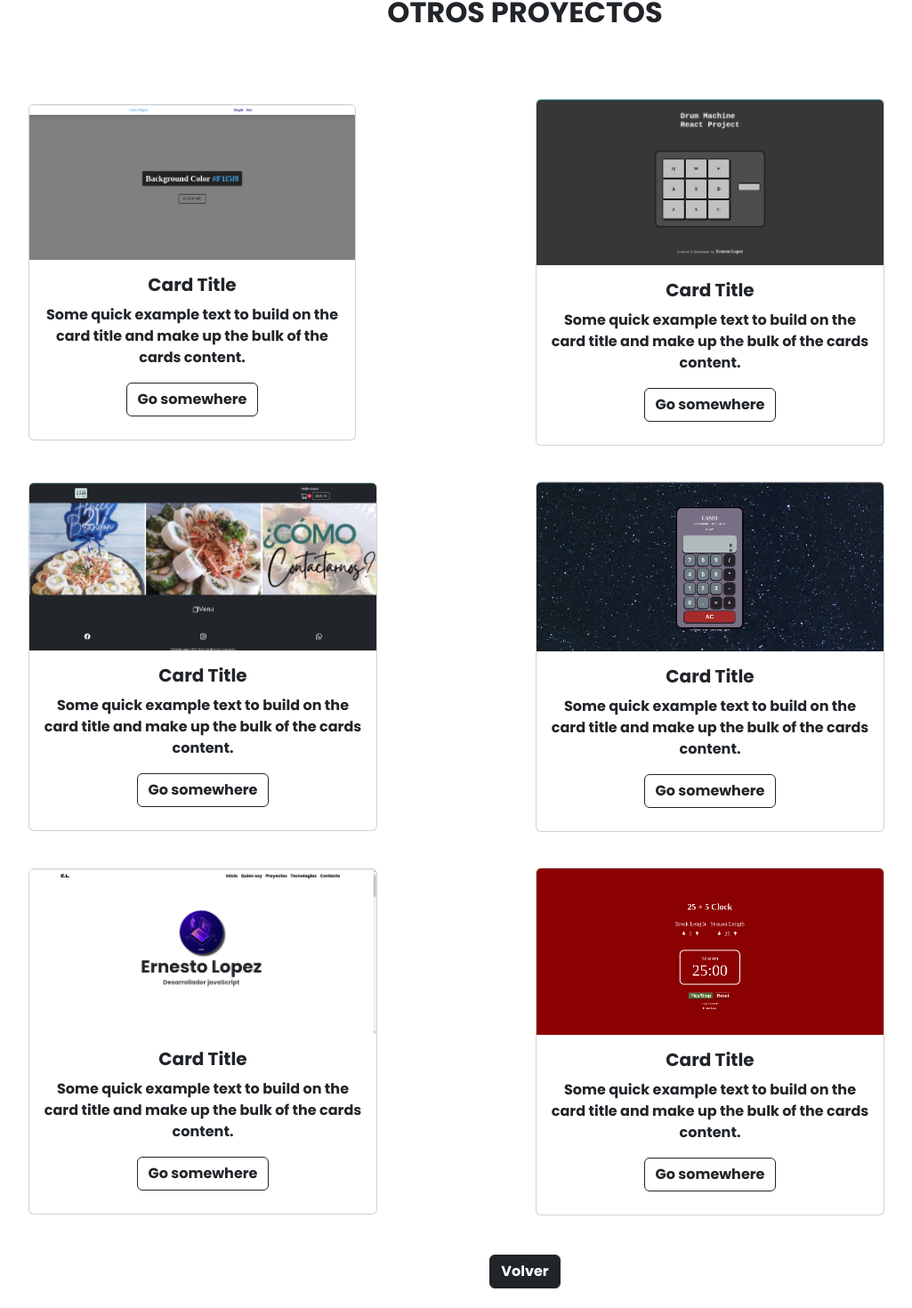
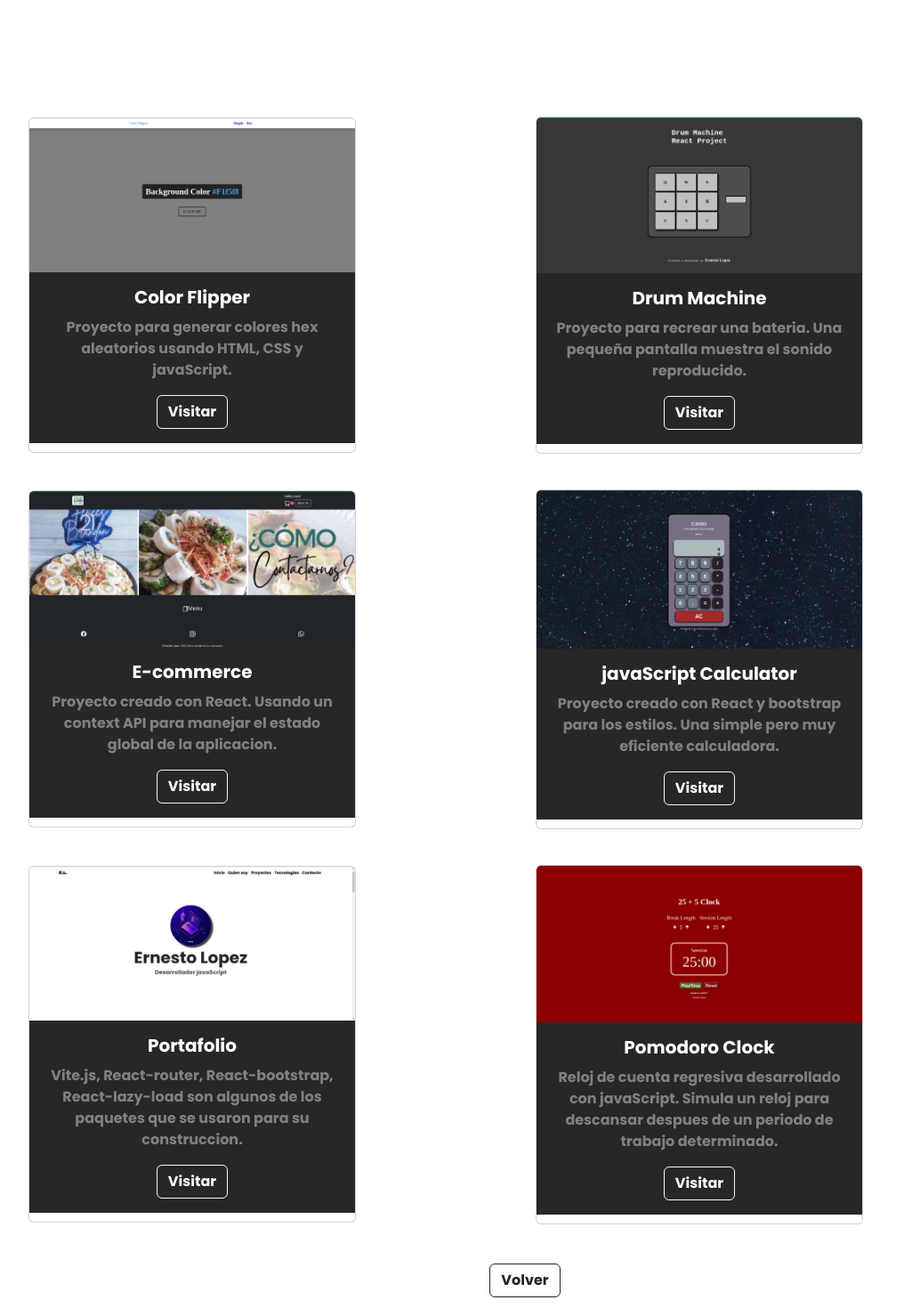
Before and after one commit to Ernestol2/portfolio, a React (Vite) app: page /proyectos in a window 1280 px wide. Shown: the part 105-1575 px from the top of the page at 89% size, without its empty margins (50-1075 px from the left). Built offline with nearby package versions, Linux system fonts and the light colour scheme; a web font is replaced by a local one.

Commit message:
more projects update1

```diff
--- a/src/App.css
+++ b/src/App.css
@@ -233,11 +233,11 @@ h2 {
 .more {
     min-height: 1200px;
     text-align: center;
-    padding-top: 100px;
+    padding-top: 70px;
 }
 
 .more h2 {
-    padding-bottom: 50px;
+    padding-bottom: 100px;
 }
 
 .more-container .row {
@@ -249,6 +249,18 @@ h2 {
 
 .row div {
     margin-bottom: 10px;
+}
+
+.container .card-body {
+    background-color: #272727;
+}
+
+.container .card-title {
+    color: white;
+}
+
+.container .card-text {
+    color: gray;
 }
 
 /* Responsivo */
--- a/src/MoreProjects.jsx
+++ b/src/MoreProjects.jsx
@@ -1,3 +1,4 @@
+import { useEffect } from 'react'
 import { Button, Card, Col, Container, Row } from 'react-bootstrap'
 import { Link } from 'react-router-dom'
 import calculatorReact from './images/calculator-react.png'
@@ -9,6 +10,12 @@ import ecommerce from './images/sushi-store.png'
 
 
 export default function MoreProjects() {
+
+  useEffect(() => {
+    window.scrollTo(0 , 0);
+  }, [])
+
+
   return (
     <div className='more'>
       <h2>OTROS PROYECTOS</h2>
@@ -19,81 +26,89 @@ export default function MoreProjects() {
                 <Card style={{ width: '23rem' }}>
                   <Card.Img variant="top" src={colorFlipper} />
                   <Card.Body>
-                    <Card.Title>Card Title</Card.Title>
+                    <Card.Title>Color Flipper</Card.Title>
                     <Card.Text>
-                      Some quick example text to build on the card title and make up the
-                      bulk of the cards content.
+                      Proyecto para generar colores hex aleatorios usando HTML, CSS y javaScript.
                     </Card.Text>
-                    <Button variant="outline-dark">Go somewhere</Button>
+                    <a href="https://hex-color-generator-el.netlify.app/" target='_blank' rel='noreferrer'>
+                    <Button variant="outline-light">Visitar</Button>
+                    </a>
                   </Card.Body>
                 </Card>
               </Col>
               <Col xs={12} md={6}>
-              <Card style={{ width: '24.5rem' }}>
+              <Card style={{ width: '23rem' }}>
                   <Card.Img variant="top" src={drumMachine} />
                   <Card.Body>
-                    <Card.Title>Card Title</Card.Title>
+                    <Card.Title>Drum Machine</Card.Title>
                     <Card.Text>
-                      Some quick example text to build on the card title and make up the
-                      bulk of the cards content.
+                      Proyecto para recrear una bateria. Una pequeña pantalla muestra el sonido reproducido.
                     </Card.Text>
-                    <Button variant="outline-dark">Go somewhere</Button>
+                    <a href="https://super-torte-46389c.netlify.app/" target='_blank' rel='noreferrer'>
+
+                      <Button variant="outline-light">Visitar</Button>
+                    </a>
                   </Card.Body>
                 </Card>
               </Col>
             </Row>
             <Row>
               <Col xs={12} md={6}>
-                <Card style={{ width: '24.5rem' }}>
+                <Card style={{ width: '23rem' }}>
                   <Card.Img variant="top" src={ecommerce} />
                   <Card.Body>
-                    <Card.Title>Card Title</Card.Title>
+                    <Card.Title>E-commerce</Card.Title>
                     <Card.Text>
-                      Some quick example text to build on the card title and make up the
-                      bulk of the cards content.
+                      Proyecto creado con React. Usando un context API para manejar el estado global de la aplicacion.
                     </Card.Text>
-                    <Button variant="outline-dark">Go somewhere</Button>
+                    <a href="https://jocular-crumble-48888e.netlify.app/" target='_blank' rel='noreferrer'>
+                      <Button variant="outline-light">Visitar</Button>
+                    </a>
                   </Card.Body>
                 </Card>
               </Col>
               <Col xs={12} md={6}>
-              <Card style={{ width: '24.5rem' }}>
+              <Card style={{ width: '23rem' }}>
                   <Card.Img variant="top" src={calculatorReact} />
                   <Card.Body>
-                    <Card.Title>Card Title</Card.Title>
+                    <Card.Title>javaScript Calculator</Card.Title>
                     <Card.Text>
-                      Some quick example text to build on the card title and make up the
-                      bulk of the cards content.
+                      Proyecto creado con React y bootstrap para los estilos. Una simple pero muy eficiente calculadora.
                     </Card.Text>
-                    <Button variant="outline-dark">Go somewhere</Button>
+                    <a href="https://new-calculator-elopez.netlify.app/" target='_blank' rel='noreferrer'>
+                      <Button variant="outline-light">Visitar</Button>
+                    </a>
                   </Card.Body>
                 </Card>
               </Col>
             </Row>
             <Row>
               <Col xs={12} md={6}>
-                <Card style={{ width: '24.5rem' }}>
+                <Card style={{ width: '23rem' }}>
                   <Card.Img variant="top" src={portafolio} />
                   <Card.Body>
-                    <Card.Title>Card Title</Card.Title>
+                    <Card.Title>Portafolio</Card.Title>
                     <Card.Text>
-                      Some quick example text to build on the card title and make up the
-                      bulk of the cards content.
+                      Vite.js, React-router, React-bootstrap, React-lazy-load son algunos de los paquetes que se usaron para su construccion.
                     </Card.Text>
-                    <Button variant="outline-dark">Go somewhere</Button>
+                    <a href="https://ernesto-lopez-portfolio.netlify.app/" target='_blank' rel='noreferrer'>
+                      <Button variant="outline-light">Visitar</Button>
+                    </a>
                   </Card.Body>
                 </Card>
               </Col>
               <Col xs={12} md={6}>
-              <Card style={{ width: '24.5rem' }}>
+              <Card style={{ width: '23rem' }}>
                   <Card.Img variant="top" src={pomodoroClock} />
                   <Card.Body>
-                    <Card.Title>Card Title</Card.Title>
+                    <Card.Title>Pomodoro Clock</Card.Title>
                     <Card.Text>
-                      Some quick example text to build on the card title and make up the
-                      bulk of the cards content.
+                      Reloj de cuenta regresiva desarrollado con javaScript.
+                      Simula un reloj para descansar despues de un periodo de trabajo determinado.
                     </Card.Text>
-                    <Button variant="outline-dark">Go somewhere</Button>
+                    <a href="https://bucolic-mooncake-46cb13.netlify.app/" target='_blank' rel='noreferrer'>
+                    <Button variant="outline-light">Visitar</Button>
+                    </a>
                   </Card.Body>
                 </Card>
               </Col>
@@ -101,7 +116,7 @@ export default function MoreProjects() {
           </Container>
         </div>
         <Link to='/' relative='path'>
-          <Button className='m-4' variant='dark'>
+          <Button className='m-4' variant='outline-dark'>
             Volver
           </Button>
         </Link>
```
